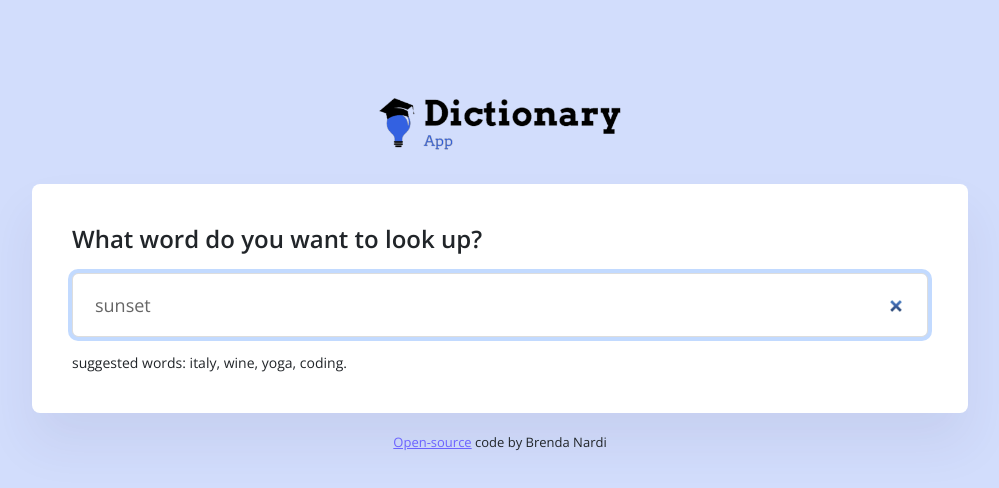
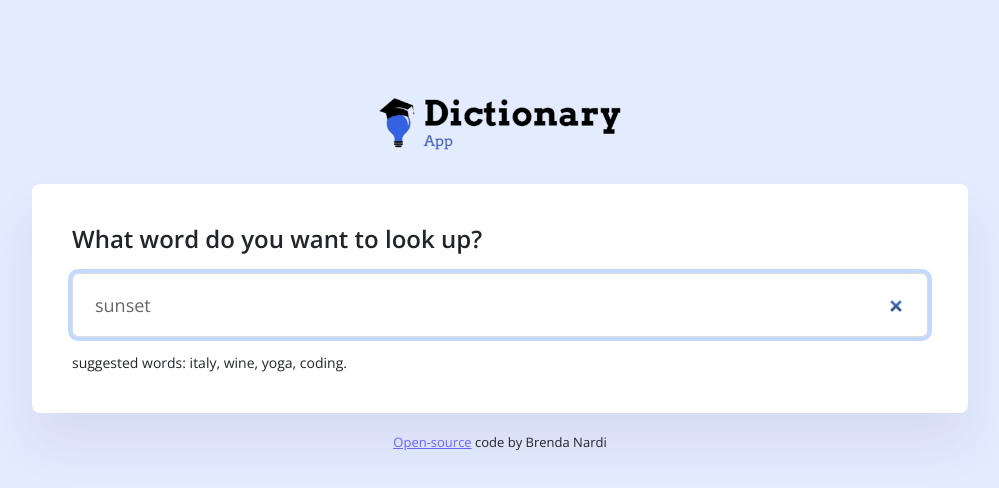
Before and after one commit to bnardi99/react-dictionary, a React (Create React App) app: page / in a window 1280 px wide. Shown: the top 488 px of the page, without its empty margins (140-1139 px from the left). Built offline with nearby package versions, Linux system fonts and the light colour scheme; no server answers.

Commit message:
Changed background colour and removed logo target link

```diff
--- a/src/App.css
+++ b/src/App.css
@@ -2,7 +2,7 @@
 
 body {
   font-family: "Open Sans", sans-serif;
-  background: #d2ddfc;
+  background: #e3ebff;
 }
 
 .App {
--- a/src/App.js
+++ b/src/App.js
@@ -7,11 +7,7 @@ function App() {
     <div className="App">
       <div className="container">
         <header className="App-header">
-          <a
-            href="https://dictionary-app-bn.netlify.app/"
-            target="_blank"
-            rel="noreferrer"
-          >
+          <a href="https://dictionary-app-bn.netlify.app/">
             <img src={logo} className="logo" alt="Dictionary App logo" />
           </a>
         </header>
```
